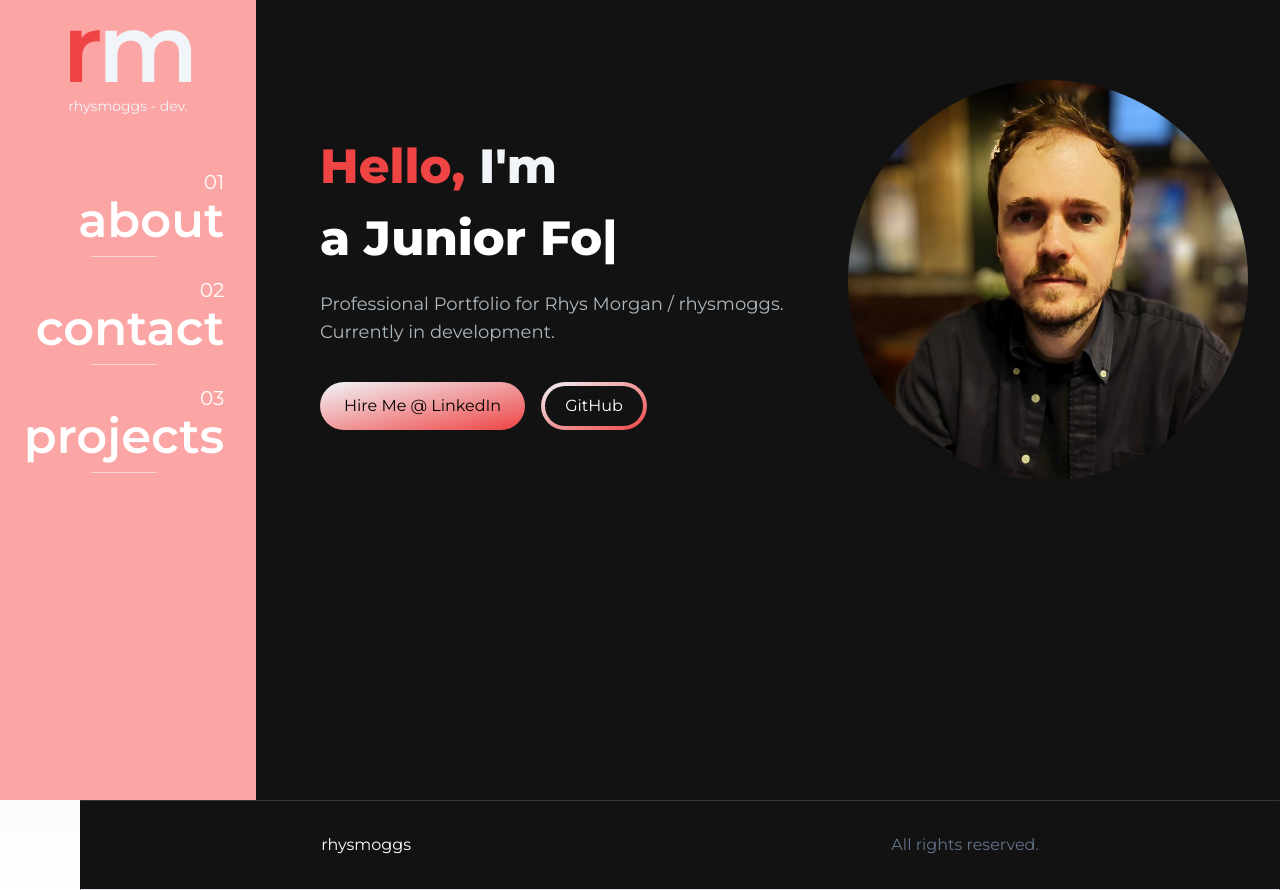
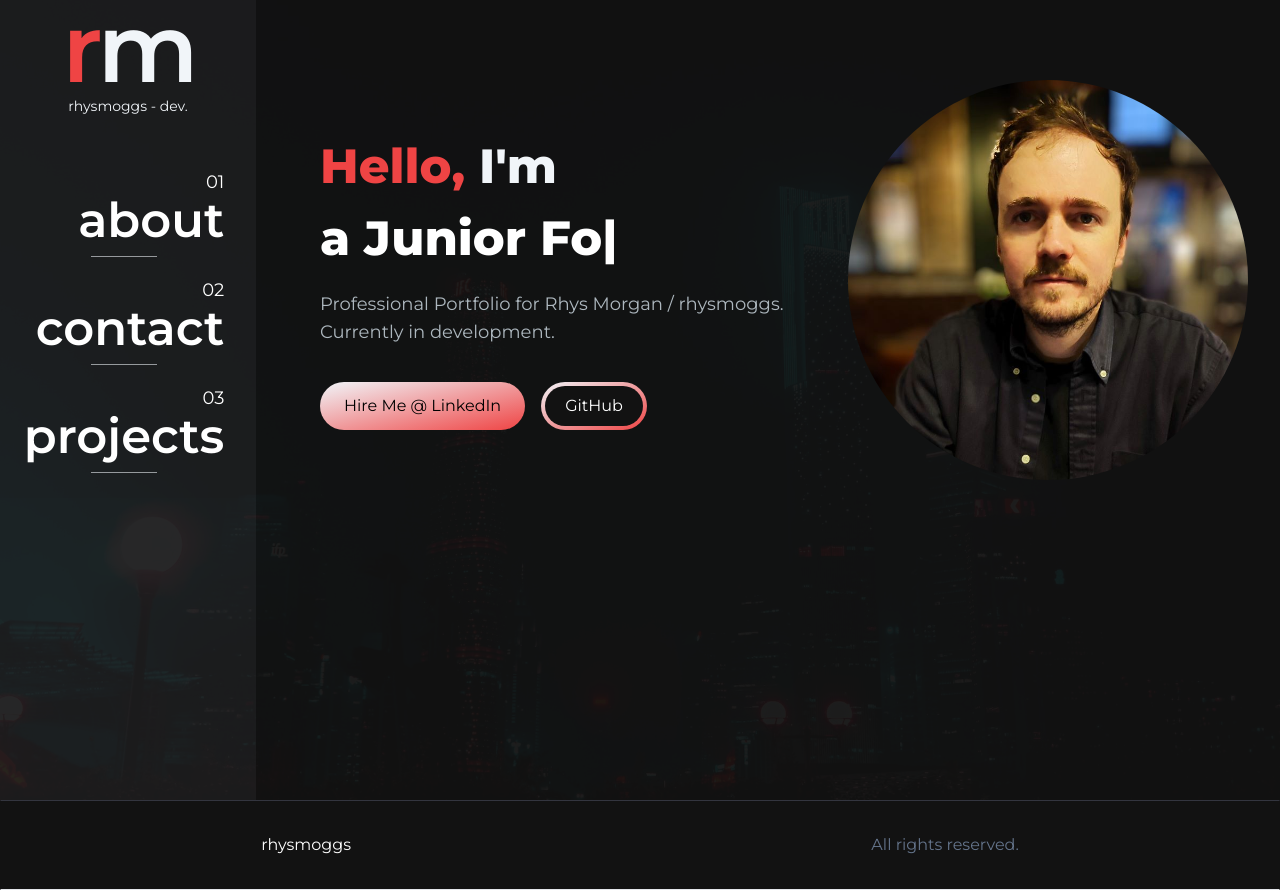
Before and after one commit to rhysmoggs/portfolio2024, a Next.js app: page / in a window 1280 px wide. Built offline with nearby package versions, Linux system fonts and the light colour scheme.

Commit message:
add bg image and alter navbar colour

```diff
--- a/app/about/page.js
+++ b/app/about/page.js
@@ -56,7 +56,6 @@ export default function About() {
   }
 
   return (
-    <main className='flex min-h-screen flex-col bg-[#121212]'>
     <section className='text-white calcWidth'>
       <div className='pt-8 px-4 xl:px-16'>
         <div className='md:mt-4 text-left flex flex-col h-full'>
@@ -79,8 +78,8 @@ export default function About() {
         </div>
         <div className='py-8 md:px-4 sm:py-16 xl:px-16 min-h-screen'>
           <p className='text-base lg:text-lg'>
-              {/* add attributes to HYVE link below: */}I am a Front End
-              Developer with commercial experience in a junior role for{' '}
+            {/* add attributes to HYVE link below: */}I am a Front End Developer
+            with commercial experience in a junior role for{' '}
             <Link
               href={'https://www.trainhyve.com/'}
               target='_blank'
@@ -92,12 +91,11 @@ export default function About() {
             <br />
             <br />
             {/* add date of graduation? and link to CI website?: */}
-              Having graduated with a Diploma in Web Application Development
-              from Code Institute, I am happily a career changer. Previously, I
-              held supervisory and team leader roles for hugely successful
-              companies in the UK and Australia and have over 10 years of
-              experience working within the telecommunications, energy and
-              financial sectors.
+            Having graduated with a Diploma in Web Application Development from
+            Code Institute, I am happily a career changer. Previously, I held
+            supervisory and team leader roles for hugely successful companies in
+            the UK and Australia and have over 10 years of experience working
+            within the telecommunications, energy and financial sectors.
             <br />
             <br />
             {/* add link to Projects/GitHub page below - add span?: */}I have
@@ -116,8 +114,8 @@ export default function About() {
             <br />
             <br />
             I am currently studying towards certification as an AWS Cloud
-              Practitioner & Solutions Architect and have previously studied
-              Game Design at University.
+            Practitioner & Solutions Architect and have previously studied Game
+            Design at University.
             <br />
             {/* add link to Projects/GitHub page below: */}
             Please take some time to look around.
@@ -148,6 +146,5 @@ export default function About() {
         </div>
       </div>
     </section>
-    </main>
   )
 }
--- a/app/components/Footer.jsx
+++ b/app/components/Footer.jsx
@@ -2,7 +2,7 @@ import React from 'react'
 
 function Footer() {
   return (
-    <footer className='footer border z-10 border-t-[#33353F] border-l-transparent border-r-transparent text-white bg-[#121212] md:ml-20'>
+    <footer className='footer border z-10 border-t-[#33353F] border-l-transparent border-r-transparent text-white bg-[#121212]'>
       <div className='py-8 px-auto flex justify-around'>
         <span>rhysmoggs</span>
         <p className='text-secondary-500'>All rights reserved.</p>
--- a/app/components/NavLink.jsx
+++ b/app/components/NavLink.jsx
@@ -9,7 +9,7 @@ const NavLink = ({ href, title, pageNo }) => {
         href={href}
         className='block md:py-2 text-black rounded hover:text-white'
       >
-        <h1 className='text-white text-sm md:text-xl'>{0 + `${pageNo}`}</h1>
+        <h1 className='text-white text-sm md:text-lg'>{0 + `${pageNo}`}</h1>
         <motion.h1
           whileHover={{ scale: 1.15 }}
           initial={{ opacity: 1, scale: 1 }}
--- a/app/components/Navbar.jsx
+++ b/app/components/Navbar.jsx
@@ -26,7 +26,7 @@ const navLinks = [
 const Navbar = () => {
   const [navbarOpen, setNavbarOpen] = useState(false)
   return (
-    <nav className='sticky top-0 left-0 right-0 z-10 pb-5 md:pb-1 md:h-full md:w-1/5 bg-red-300 md:fixed'>
+    <nav className='sticky top-0 left-0 right-0 z-10 pb-5 md:pb-1 md:h-full md:w-1/5 bg-black md:bg-slate-300/5 md:fixed'>
       <div className='absolute left-0 top-0 h-16 w-16'>
         {/* empty div for space */}
       </div>
--- a/app/contact/page.js
+++ b/app/contact/page.js
@@ -1,6 +1,5 @@
 export default function Contact() {
   return (
-    <main className='flex min-h-screen flex-col bg-[#121212]'>
     <section className='text-white calcWidth'>
       <div className='pt-8 px-4 xl:px-16'>
         <div className='md:mt-4 text-left flex flex-col h-full'>
@@ -10,6 +9,5 @@ export default function Contact() {
         </div>
       </div>
     </section>
-    </main>
   )
 }
--- a/app/layout.js
+++ b/app/layout.js
@@ -2,6 +2,7 @@ import { Montserrat } from 'next/font/google'
 import './globals.css'
 import Navbar from './components/Navbar'
 import Footer from './components/Footer'
+import Image from 'next/image'
 
 const inter = Montserrat({ subsets: ['latin'] })
 
@@ -15,7 +16,19 @@ export default function RootLayout({ children }) {
     <html lang='en'>
       <body className={inter.className}>
         <Navbar />
-        {children}
+        <main className='flex h-screen flex-col bg-[#121212]/95'>
+          <div className='-z-50'>
+            <Image
+              src='/images/bg.jpg'
+              alt='city skyline at night'
+              layout='fill'
+              objectFit='cover'
+              objectPosition='center'
+              priority={true}
+            />
+          </div>
+          {children}
+        </main>
         <Footer />
       </body>
     </html>
--- a/app/page.js
+++ b/app/page.js
@@ -5,10 +5,9 @@ import { TypeAnimation } from 'react-type-animation'
 
 export default function Home() {
   return (
-    <main className='flex h-screen flex-col bg-[#121212]'>
     <section className='pt-10 md:pt-20 calcWidth'>
       <div className='grid md:grid-cols-2 gap-8'>
-          <div className='place-self-center text-center md:text-left  md:justify-self-start'>
+        <div className='place-self-center text-center md:text-left md:justify-self-start'>
           <h1 className='text-white mb-4 text-3xl lg:text-5xl lg:leading-normal font-extrabold'>
             <span className='text-primary-500'>Hello, </span>
             <span className='text-secondary-100'>I&apos;m </span>
@@ -55,6 +54,26 @@ export default function Home() {
               </span>
             </Link>
           </div>
+          {/* <div>
+              <Link
+                href={'https://www.linkedin.com/in/rhysmoggs/'}
+                target='_blank'
+                rel='noreferrer'
+                className='px-6 inline-block py-3 w-full sm:w-fit rounded-full mr-4 bg-gradient-to-br from-secondary-100 bg-primary-500 hover:bg-secondary-200 text-black'
+              >
+                Hire Me @ LinkedIn
+              </Link>
+              <Link
+                href={'https://github.com/rhysmoggs'}
+                target='_blank'
+                rel='noreferrer'
+                className='px-1 inline-block py-1 w-full sm:w-fit rounded-full bg-gradient-to-br from-secondary-100 to-primary-500 hover:bg-secondary-800 text-white mt-3'
+              >
+                <span className='block bg-[#121212] hover:bg-secondary-800 rounded-full px-5 py-2'>
+                  GitHub
+                </span>
+              </Link>
+            </div> */}
         </div>
         <div className='place-self-center mt-4 lg:mt-0'>
           <div className='rounded-full bg-[#181818] w-[250px] h-[250px] lg:w-[400px] lg:h-[400px] relative overflow-hidden'>
@@ -71,6 +90,5 @@ export default function Home() {
         </div>
       </div>
     </section>
-    </main>
   )
 }
--- a/app/projects/page.js
+++ b/app/projects/page.js
@@ -97,7 +97,6 @@ export default function Projects() {
   }
 
   return (
-    <main className='flex min-h-screen flex-col bg-[#121212]'>
     <section className='text-white calcWidth'>
       <div className='pt-8 md:px-4 xl:px-16'>
         <div className='md:mt-4 text-left flex flex-col h-full'>
@@ -162,6 +161,5 @@ export default function Projects() {
         )}
       </div>
     </section>
-    </main>
   )
 }
```
Lines whose indentation alone changed are shown as unchanged.
